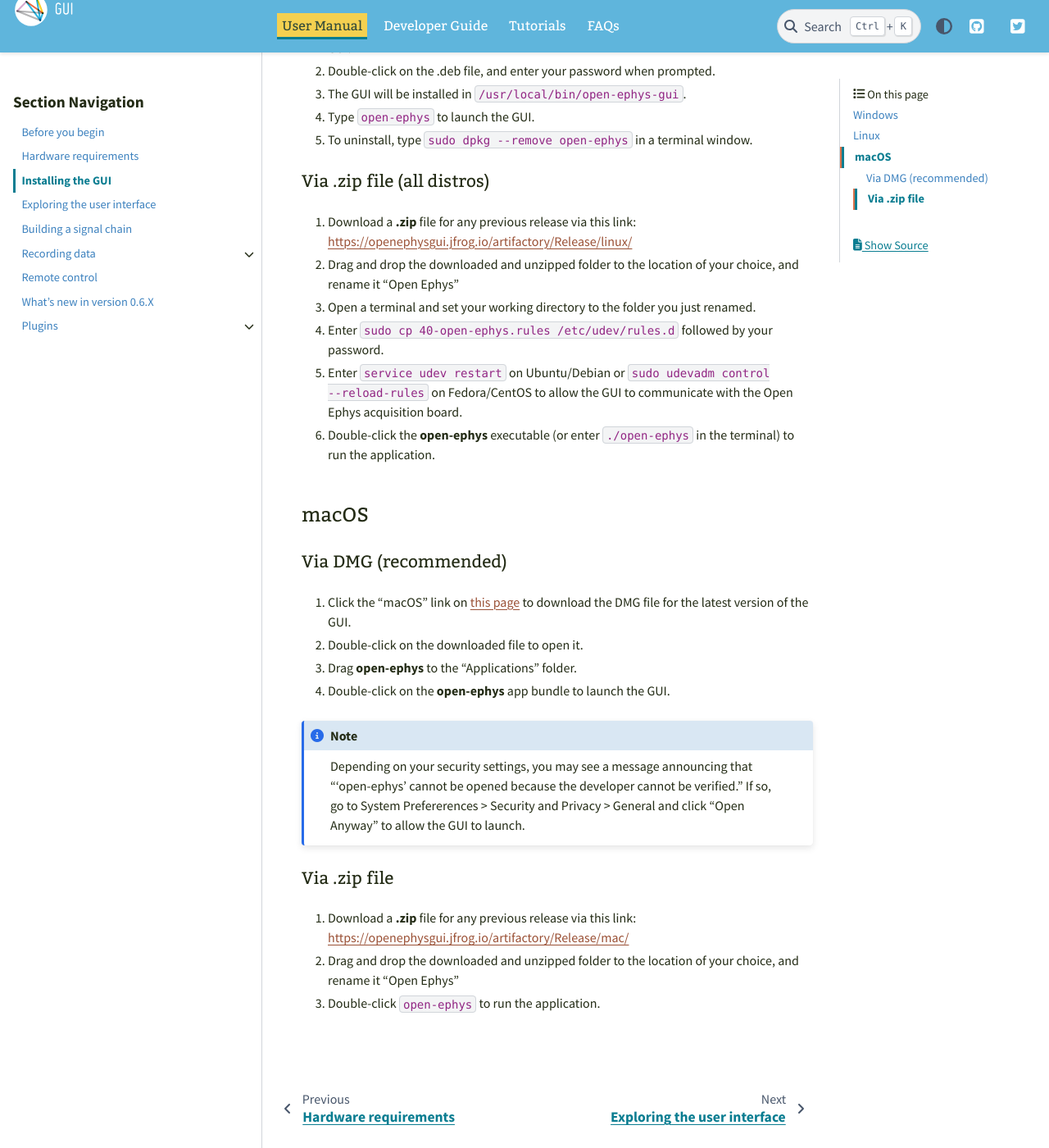
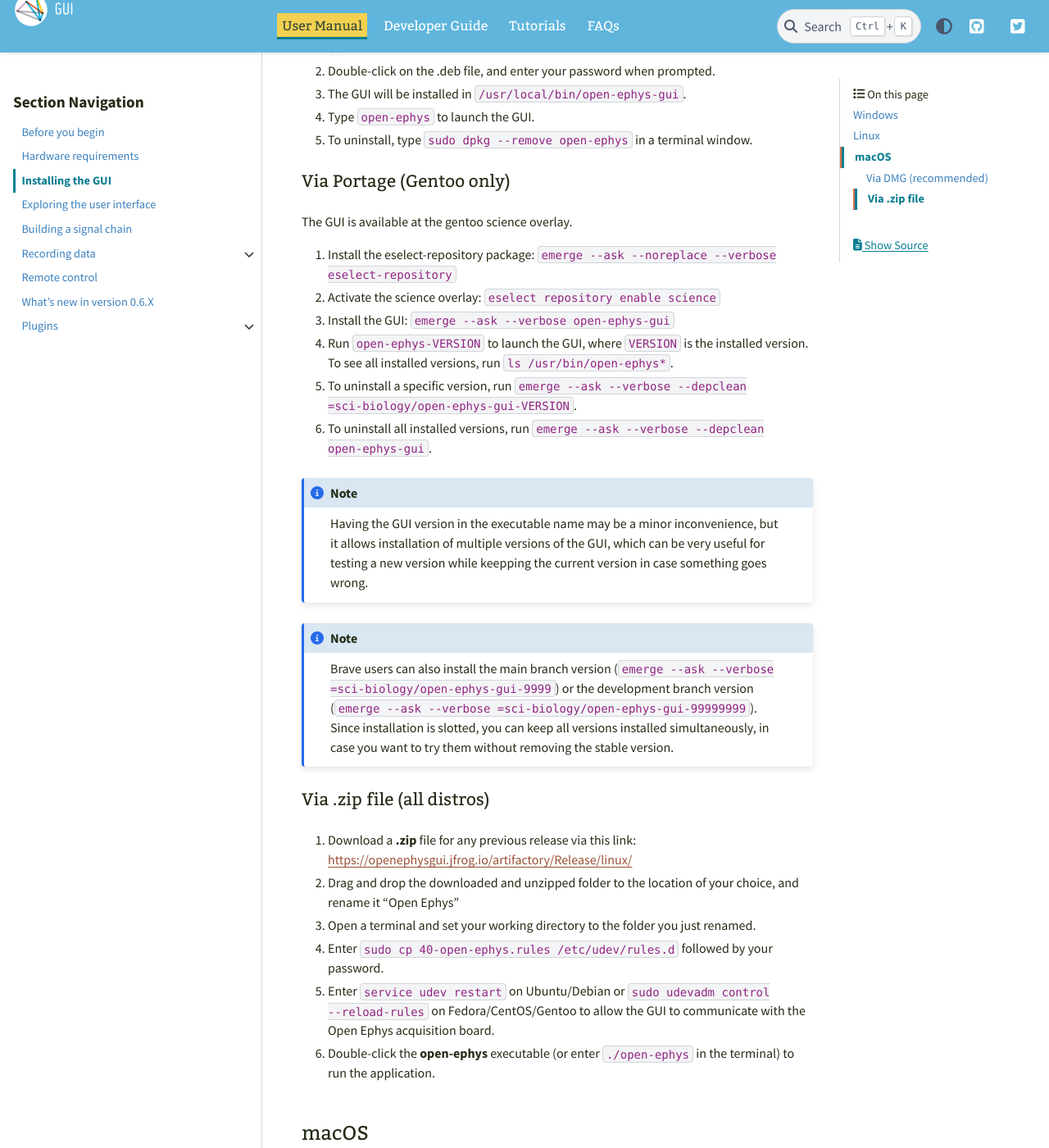
Before and after one commit to open-ephys/gui-docs, a Sphinx documentation site: the page built from source/User-Manual/Installing-the-GUI.rst, in a window 1280 px wide and 1400 px high, scrolled down 1238 px. Shown: the whole window at 82% size. Built offline with Sphinx 7.4.7 and the PyData theme 0.15.4, drawn with Linux system fonts in a browser that asks for light colours.

Commit message:
Add gentoo-specific instructions

```diff
--- a/source/User-Manual/Installing-the-GUI.rst
+++ b/source/User-Manual/Installing-the-GUI.rst
@@ -51,6 +51,28 @@
 5. To uninstall, type :code:`sudo dpkg --remove open-ephys` in a terminal window.
 
 
+Via Portage (Gentoo only)
+-----------------------------
+
+The GUI is available at the gentoo science overlay.
+
+1. Install the eselect-repository package: :code:`emerge --ask --noreplace --verbose eselect-repository`
+
+2. Activate the science overlay: :code:`eselect repository enable science`
+
+3. Install the GUI: :code:`emerge --ask --verbose open-ephys-gui`
+
+4. Run :code:`open-ephys-VERSION` to launch the GUI, where :code:`VERSION` is the installed version. To see all installed versions, run :code:`ls /usr/bin/open-ephys*`.
+
+5. To uninstall a specific version, run :code:`emerge --ask --verbose --depclean =sci-biology/open-ephys-gui-VERSION`.
+
+6. To uninstall all installed versions, run :code:`emerge --ask --verbose --depclean open-ephys-gui`.
+
+.. note:: Having the GUI version in the executable name may be a minor inconvenience, but it allows installation of multiple versions of the GUI, which can be very useful for testing a new version while keepping the current version in case something goes wrong.
+
+.. note:: Brave users can also install the main branch version (:code:`emerge --ask --verbose =sci-biology/open-ephys-gui-9999`) or the development branch version (:code:`emerge --ask --verbose =sci-biology/open-ephys-gui-99999999`). Since installation is slotted, you can keep all versions installed simultaneously, in case you want to try them without removing the stable version.
+
+
 Via .zip file (all distros)
 ----------------------------
 
@@ -62,7 +84,7 @@
 
 4. Enter :code:`sudo cp 40-open-ephys.rules /etc/udev/rules.d` followed by your password.
 
-5. Enter :code:`service udev restart` on Ubuntu/Debian or :code:`sudo udevadm control --reload-rules` on Fedora/CentOS to allow the GUI to communicate with the Open Ephys acquisition board.
+5. Enter :code:`service udev restart` on Ubuntu/Debian or :code:`sudo udevadm control --reload-rules` on Fedora/CentOS/Gentoo to allow the GUI to communicate with the Open Ephys acquisition board.
 
 6. Double-click the **open-ephys** executable (or enter :code:`./open-ephys` in the terminal) to run the application.
 
```
